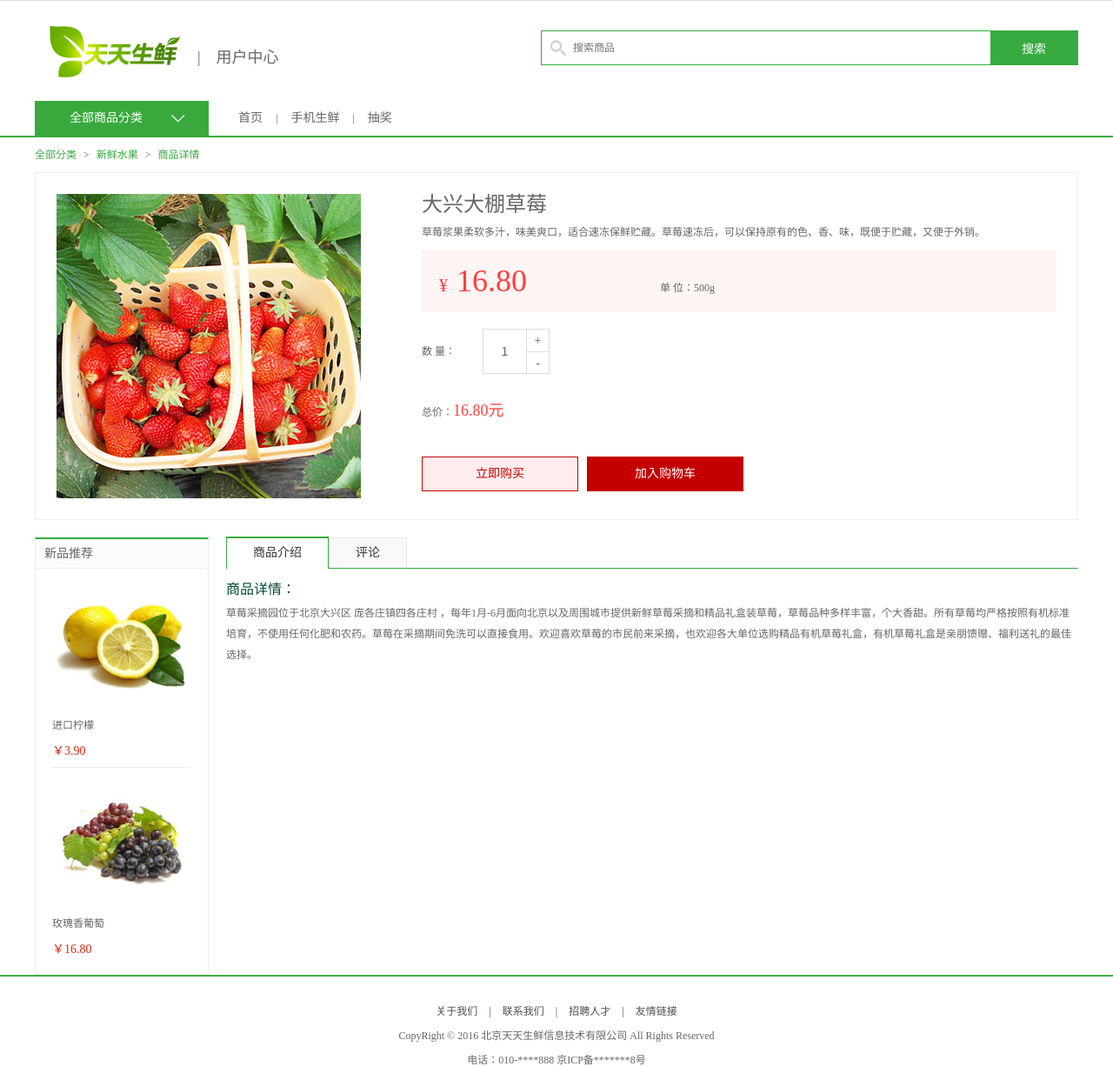
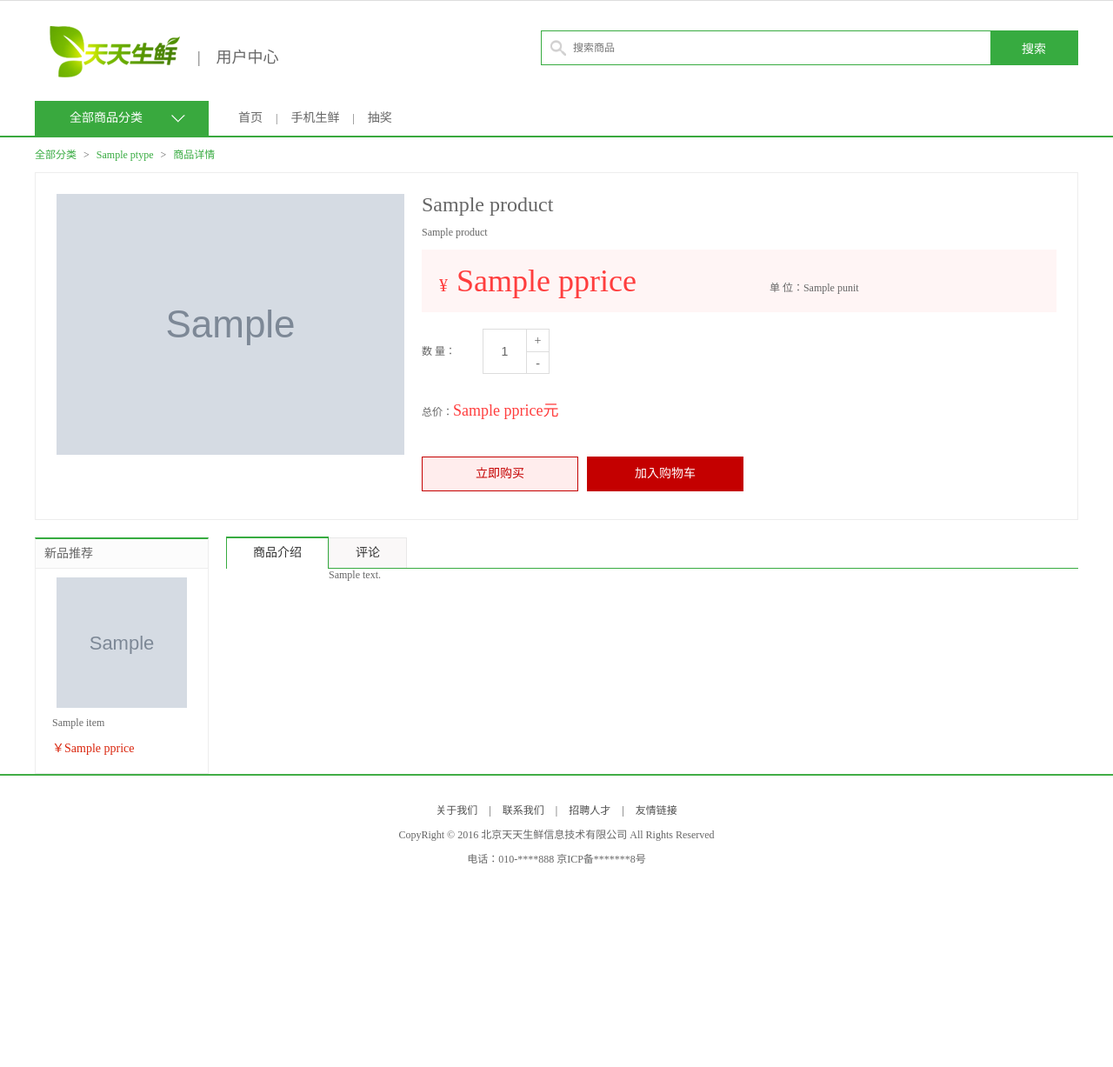
Before and after one commit to TestAlan2015/TTSX, a Django app: template ttsx/templates/product/detail.html in a window 1280 px wide. Shown: the part 29-1256 px from the top of the page at 87% size. After the commit the page ends 1022 px from the top, so only its background shows below. Run offline with Django 3.2, Linux system fonts and the light colour scheme; the template is opened without the code that fills it: most values are stand-ins (such as "Sample title", 1, 10 or a date in 2020); grey boxes marked "Sample" are stand-in pictures.

Commit message:
增加了列表页以及详情页

```diff
--- a/ttsx/templates/product/detail.html
+++ b/ttsx/templates/product/detail.html
@@ -7,6 +7,54 @@
 	<title>天天生鲜-商品详情</title>
 	<link rel="stylesheet" type="text/css" href="/static/css/reset.css">
 	<link rel="stylesheet" type="text/css" href="/static/css/main.css">
+	<script type="text/javascript" src="/static/js/jquery-1.12.4.min.js"></script>
+	<script type="text/javascript">
+		$(function () {
+			$('.num_show').blur(function () {
+				num=parseInt($(this).val())
+				if(isNaN(num))
+				{
+				    num=1
+				}
+				if(num < 1){
+				    num=1
+				}
+
+				if(num > parseInt($('.hide').val())){
+					num=$('.hide').val()
+				}
+				$(this).val(num)
+				$('.total em').text((num*parseFloat($('.show_pirze em').text())).toFixed(2))
+            })
+
+			$('.add').click(function () {
+				num=parseInt($('.num_show').val())
+				num++
+				$('.num_show').val(num)
+				$('.num_show').blur()
+            })
+
+			$('.minus').click(function () {
+				num=parseInt($('.num_show').val())
+				num--
+				$('.num_show').val(num)
+				$('.num_show').blur()
+            })
+//
+//			function addclick() {
+//				num=parseInt($('.num_show').val())
+//				$('.num_show').val((num++))
+//				$('.num_show').blur()
+//            }
+//            function minusclick() {
+//				num=parseInt($('.num_show').val())
+//				$('.num_show').val((num--))
+//				$('.num_show').blur()
+//            }
+
+
+        })
+	</script>
 
 </head>
 <body>
@@ -41,30 +89,31 @@
 	<div class="breadcrumb">
 		<a href="#">全部分类</a>
 		<span>></span>
-		<a href="#">新鲜水果</a>
+		<a href="#">{{ product.ptype.ttitle }}</a>
 		<span>></span>
 		<a href="#">商品详情</a>
 	</div>
 
 	<div class="goods_detail_con clearfix">
-		<div class="goods_detail_pic fl"><img src="/static/images/goods_detail.jpg"></div>
+		<div class="goods_detail_pic fl"><img src="/static/{{product.pimage}}"></div>
 
 		<div class="goods_detail_list fr">
-			<h3>大兴大棚草莓</h3>
-			<p>草莓浆果柔软多汁，味美爽口，适合速冻保鲜贮藏。草莓速冻后，可以保持原有的色、香、味，既便于贮藏，又便于外销。</p>
+			<h3>{{product.pname}}</h3>
+			<p>{{product.psubtitle}}</p>
 			<div class="prize_bar">
-				<span class="show_pirze">¥<em>16.80</em></span>
-				<span class="show_unit">单  位：500g</span>
+				<span class="show_pirze">¥<em>{{product.pprice}}</em></span>
+				<span class="show_unit">单  位：{{product.punit}}</span>
 			</div>
 			<div class="goods_num clearfix">
 				<div class="num_name fl">数 量：</div>
 				<div class="num_add fl">
 					<input type="text" class="num_show fl" value="1">
+					<input type="hidden" class="hide" value="{{product.pkucun}}">
 					<a href="javascript:;" class="add fr">+</a>
 					<a href="javascript:;" class="minus fr">-</a>
 				</div>
 			</div>
-			<div class="total">总价：<em>16.80元</em></div>
+			<div class="total">总价：<em>{{product.pprice}}元</em></div>
 			<div class="operate_btn">
 				<a href="javascript:;" class="buy_btn">立即购买</a>
 				<a href="javascript:;" class="add_cart" id="add_cart">加入购物车</a>
@@ -77,16 +126,13 @@
 			<div class="new_goods">
 				<h3>新品推荐</h3>
 				<ul>
+					{% for item in new_list%}
 					<li>
-						<a href="#"><img src="/static/images/goods/goods001.jpg"></a>
-						<h4><a href="#">进口柠檬</a></h4>
-						<div class="prize">￥3.90</div>
+						<a href="#"><img src="/static/{{item.pimage}}"></a>
+						<h4><a href="#">{{item.pname}}</a></h4>
+						<div class="prize">￥{{item.pprice}}</div>
 					</li>
-					<li>
-						<a href="#"><img src="/static/images/goods/goods002.jpg"></a>
-						<h4><a href="#">玫瑰香葡萄</a></h4>
-						<div class="prize">￥16.80</div>
-					</li>
+					{% endfor %}
 				</ul>
 			</div>
 		</div>
@@ -98,10 +144,7 @@
 			</ul>
 
 			<div class="tab_content">
-				<dl>
-					<dt>商品详情：</dt>
-					<dd>草莓采摘园位于北京大兴区 庞各庄镇四各庄村 ，每年1月-6月面向北京以及周围城市提供新鲜草莓采摘和精品礼盒装草莓，草莓品种多样丰富，个大香甜。所有草莓均严格按照有机标准培育，不使用任何化肥和农药。草莓在采摘期间免洗可以直接食用。欢迎喜欢草莓的市民前来采摘，也欢迎各大单位选购精品有机草莓礼盒，有机草莓礼盒是亲朋馈赠、福利送礼的最佳选择。 </dd>
-				</dl>
+				{{product.pdescription|safe}}
 			</div>
 
 		</div>
--- a/ttsx/ttsxproduct/urls.py
+++ b/ttsx/ttsxproduct/urls.py
@@ -2,6 +2,7 @@ from django.conf.urls import url
 from . import views
 urlpatterns = [
     url(r'^index/$',views.index),
-    url(r'^detail/$',views.detail),
+    url(r'^detail/(\d+)/$',views.detail),
     url(r'^list(\d+)_(\d+)/$',views.list),
+    # url(r'^list(<?P<pid>\d+)_(?P<index>\d+)_(?P<order>\w*)/$',views.list),
 ]
```
Also changed, not shown: ttsx/templates/product/list.html (+4 -4 lines), ttsx/ttsxproduct/views.py (+25 -5 lines).
